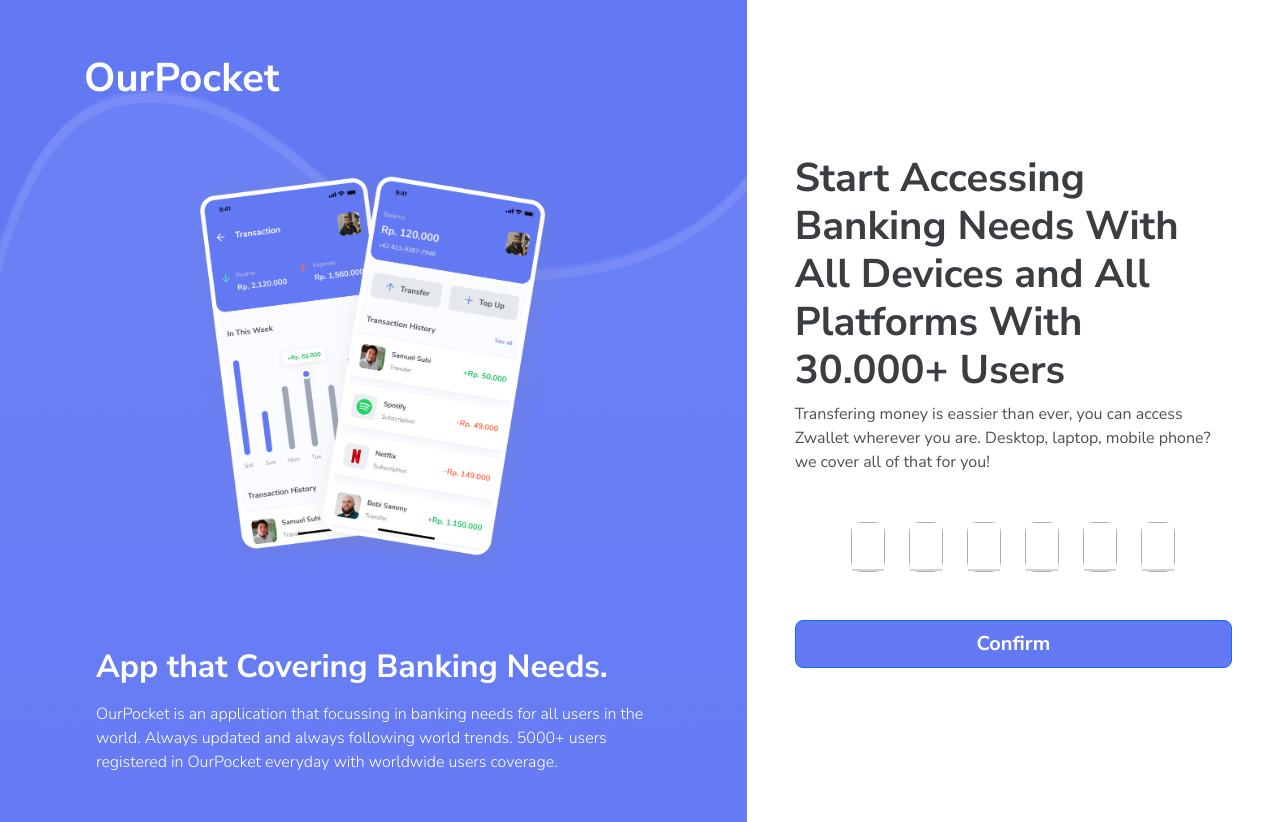
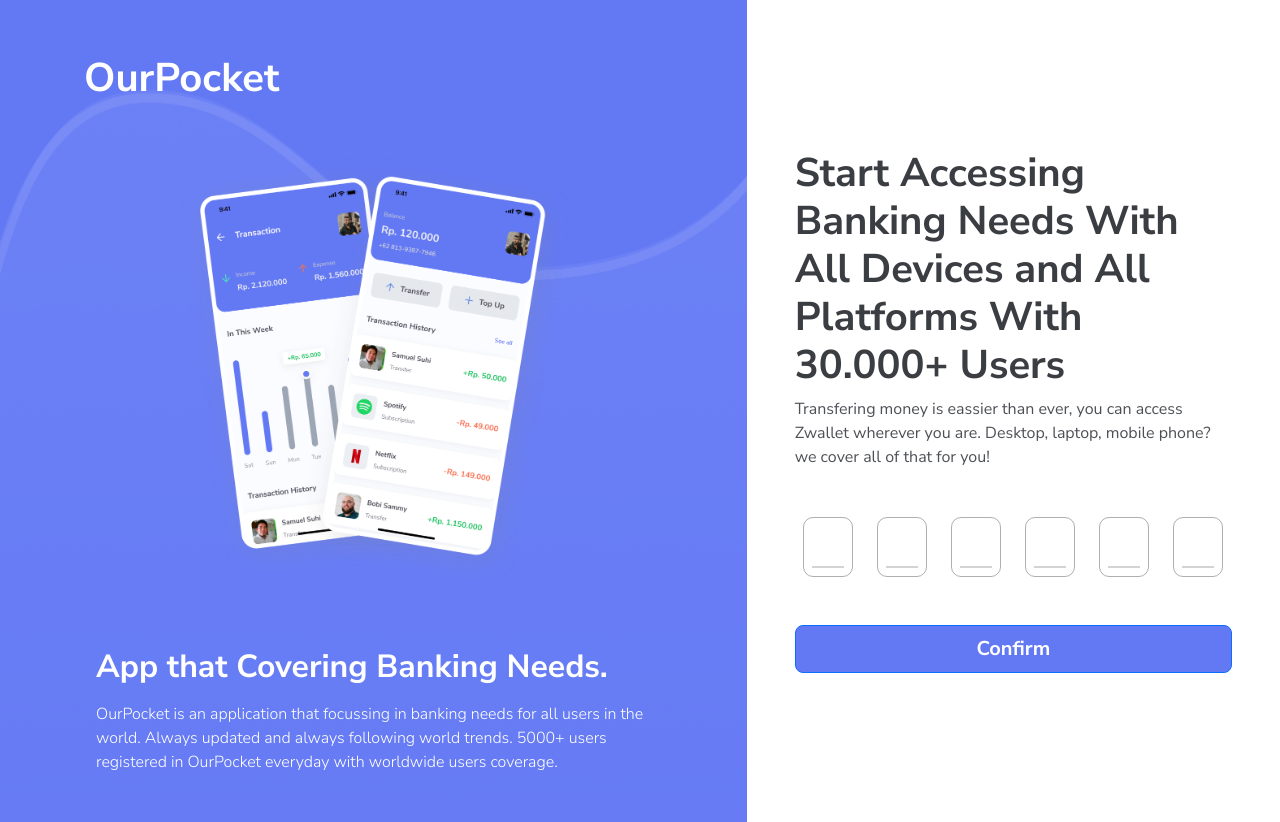
Before and after one commit to afrizalsofyan/fw9-react-ourpocket, a React (Create React App) app: page /auth/createPin in a window 1280 px wide. Built offline with nearby package versions, Linux system fonts and the light colour scheme.

Commit message:
fix: update element

```diff
--- a/src/components/SideBarMenu.jsx
+++ b/src/components/SideBarMenu.jsx
@@ -46,9 +46,9 @@ function SideBarMenu() {
                     <li className="nav-item">
                         <Link
                             to="/home/profile"
-                            className={`nav-link not-act border-0 d-flex flex-row gap-4 align-items-center ${pathUrl === '/home/profile' ? 'active fw-bold' : ''}`}
+                            className={`nav-link not-act border-0 d-flex flex-row gap-4 align-items-center ${pathUrl === '/home/profile' || pathUrl === '/home/profile/details' || pathUrl === '/home/profile/details' || pathUrl === '/home/profile/details/managePhone' || pathUrl === '/home/profile/details/managePhone/addPhone' || pathUrl === '/home/profile/changePin' || pathUrl === '/home/profile/changePin/newPin' || pathUrl === '/home/profile/changePassword' ? 'active fw-bold' : ''}`}
                         >
-                            {pathUrl === '/home/profile' ? <Image src={ActiveIcon} alt="activeimg" /> : null}
+                            {pathUrl === '/home/profile' || pathUrl === '/home/profile/details' || pathUrl === '/home/profile/details' || pathUrl === '/home/profile/details/managePhone' || pathUrl === '/home/profile/details/managePhone/addPhone' || pathUrl === '/home/profile/changePin' || pathUrl === '/home/profile/changePin/newPin' || pathUrl === '/home/profile/changePassword' ? <Image src={ActiveIcon} alt="activeimg" /> : null}
                             <FiUser size={24} />
                             <span className="fs-5">Profile</span>
                         </Link>
--- a/src/pages/auth/CreatePin.js
+++ b/src/pages/auth/CreatePin.js
@@ -3,6 +3,7 @@ import { Row, Col } from "react-bootstrap";
 import AuthBanner from "../../components/AuthBanner";
 import TitleAuthForm from "../../components/TitleAuthForm";
 import ButtonAuth from "../../components/ButtonAuth";
+import { InputPin } from "../../components/InputField";
 
 function CreatePin() {
   return (
@@ -22,68 +23,14 @@ function CreatePin() {
               "Transfering money is eassier than ever, you can access Zwallet wherever you are. Desktop, laptop, mobile phone? we cover all of that for you!"
             }
           />
-          <div className="d-flex flex-row pin-wrapper gap-2 gap-sm-3 gap-md-2 gap-lg-4 justify-content-center">
-            <div className="d-flex align-items-center box-pin-border">
-              <input
-                type="text"
-                inputMode="numeric"
-                maxLength="1"
-                name=""
-                id=""
-                className="box-pin text-center"
-              />
+          <div className="d-flex flex-row pin-wrapper gap-2 gap-md-2 gap-lg-4 justify-content-center">
+              <InputPin />
+              <InputPin />
+              <InputPin />
+              <InputPin />
+              <InputPin />
+              <InputPin />
             </div>
-            <div className="d-flex align-items-center box-pin-border">
-              <input
-                type="text"
-                inputMode="numeric"
-                maxLength="1"
-                name=""
-                id=""
-                className="box-pin text-center"
-              />
-            </div>
-            <div className="d-flex align-items-center box-pin-border">
-              <input
-                type="text"
-                inputMode="numeric"
-                maxLength="1"
-                name=""
-                id=""
-                className="box-pin text-center"
-              />
-            </div>
-            <div className="d-flex align-items-center box-pin-border">
-              <input
-                type="text"
-                inputMode="numeric"
-                maxLength="1"
-                name=""
-                id=""
-                className="box-pin text-center"
-              />
-            </div>
-            <div className="d-flex align-items-center box-pin-border">
-              <input
-                type="text"
-                inputMode="numeric"
-                maxLength="1"
-                name=""
-                id=""
-                className="box-pin text-center"
-              />
-            </div>
-            <div className="d-flex align-items-center box-pin-border">
-              <input
-                type="text"
-                inputMode="numeric"
-                maxLength="1"
-                name=""
-                id=""
-                className="box-pin text-center"
-              />
-            </div>
-          </div>
         </div>
         <ButtonAuth link={"/auth/createPinSuccess"} textButton={"Confirm"} />
       </Col>
--- a/src/pages/dashboard/ChangeNewPin.js
+++ b/src/pages/dashboard/ChangeNewPin.js
@@ -11,18 +11,14 @@ function ChangeNewPin() {
       subtitleText="Type your new 6 digits security PIN to use in OurPocket."
       child={
         <>
-          <div className="d-flex flex-row justify-content-center py-5">
-            <div className="px-5 d-flex flex-column gap-5 justify-content-center">
-              <div className="d-flex flex-row pin-wrapper gap-2 gap-md-2 gap-lg-4 justify-content-center">
-                <InputPin/>
-                <InputPin/>
-                <InputPin/>
-                <InputPin/>
-                <InputPin/>
-                <InputPin/>
-              </div>
+          <div className="d-flex flex-row pin-wrapper gap-2 gap-md-2 gap-lg-4 justify-content-center my-5">
+              <InputPin />
+              <InputPin />
+              <InputPin />
+              <InputPin />
+              <InputPin />
+              <InputPin />
             </div>
-          </div>
           <div className='d-grid px-5 mb-5 w-75 mx-auto'>
               <Link to="../../details" className="btn border-0 btn-primary px-4 py-2 color-blue-pm btn-cstm">
                   <span>Confirm</span>
--- a/src/pages/dashboard/ChangePin.js
+++ b/src/pages/dashboard/ChangePin.js
@@ -1,7 +1,7 @@
-import React from 'react'
-import { Link } from 'react-router-dom'
-import { ProfileLayout } from '../../components/ContentLayout'
-import { InputPin } from '../../components/InputField'
+import React from "react";
+import { Link } from "react-router-dom";
+import { ProfileLayout } from "../../components/ContentLayout";
+import { InputPin } from "../../components/InputField";
 
 function ChangePin() {
   return (
@@ -11,17 +11,19 @@ function ChangePin() {
         subtitleText="Enter your current 6 digits OurPocket PIN below to continue to the next steps."
         child={
           <>
-          <div className="d-flex flex-row pin-wrapper gap-2 gap-md-2 gap-lg-4 justify-content-center">
-          {/* <div className=""> */}
-                <InputPin/>
-                <InputPin/>
-                <InputPin/>
-                <InputPin/>
-                <InputPin/>
-                <InputPin/>
+            <div className="d-flex flex-row pin-wrapper gap-2 gap-md-2 gap-lg-4 justify-content-center my-5">
+              <InputPin />
+              <InputPin />
+              <InputPin />
+              <InputPin />
+              <InputPin />
+              <InputPin />
             </div>
-          <div className='d-grid px-5 mb-5 w-75 mx-auto'>
-              <Link to="newPin" className="btn border-0 btn-primary px-4 py-2 color-blue-pm btn-cstm">
+            <div className="d-grid px-5 mb-5 w-75 mx-auto">
+              <Link
+                to="newPin"
+                className="btn border-0 btn-primary px-4 py-2 color-blue-pm btn-cstm"
+              >
                 <span>Confirm</span>
               </Link>
             </div>
@@ -29,7 +31,7 @@ function ChangePin() {
         }
       />
     </>
-  )
+  );
 }
 
-export default ChangePin
+export default ChangePin;
```
Lines whose indentation alone changed are shown as unchanged.
